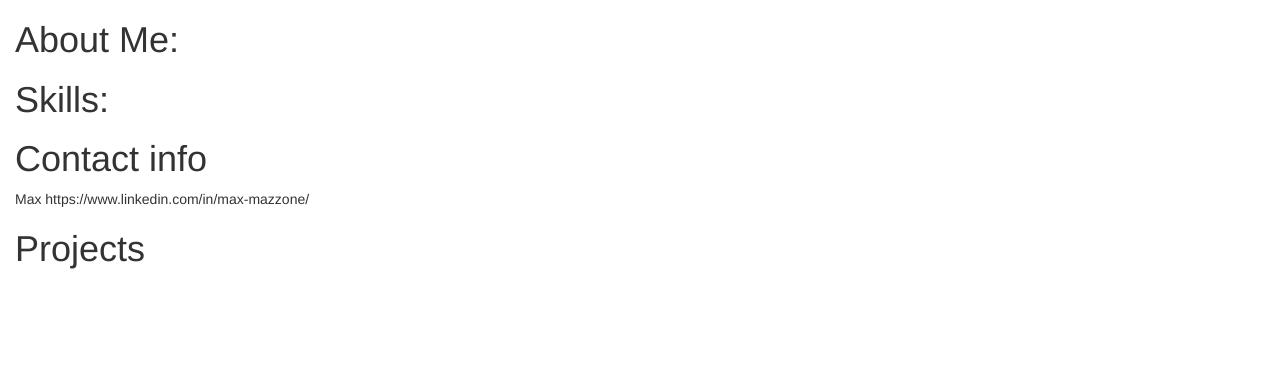
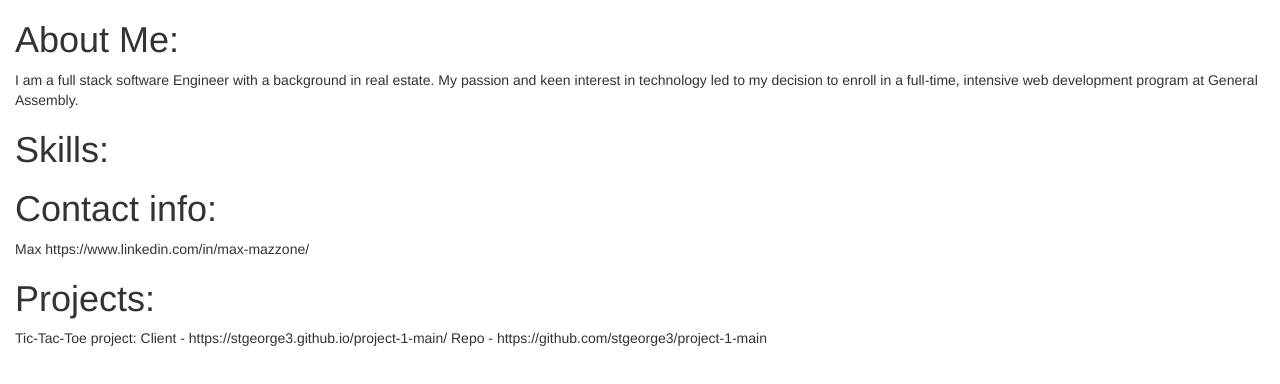
Before and after one commit to MaxMazzone/portfolio, a plain HTML site: page index.html in a window 1280 px wide. Drawn offline with nearby package versions, Linux system fonts and the light colour scheme.

Commit message:
Add content to projects and about me

```diff
--- a/index.html
+++ b/index.html
@@ -13,20 +13,24 @@
     <body class="container-fluid">
       <h1> About Me: </h1>
       <p>
+        I am a full stack software Engineer with a background in real estate. My passion and keen interest in technology led to my decision to enroll in a full-time, intensive web development program at General Assembly.
       </p>
 
       <h1>Skills:</h1>
       <p>
       </p>
 
-      <h1>Contact info </h1>
+      <h1>Contact info: </h1>
       <p>
         Max
         https://www.linkedin.com/in/max-mazzone/
       </p>
 
-      <h1>Projects</h1>
+      <h1>Projects:</h1>
       <p>
+        Tic-Tac-Toe project:
+        Client - https://stgeorge3.github.io/project-1-main/
+        Repo - https://github.com/stgeorge3/project-1-main
       </p>
 
 
```
